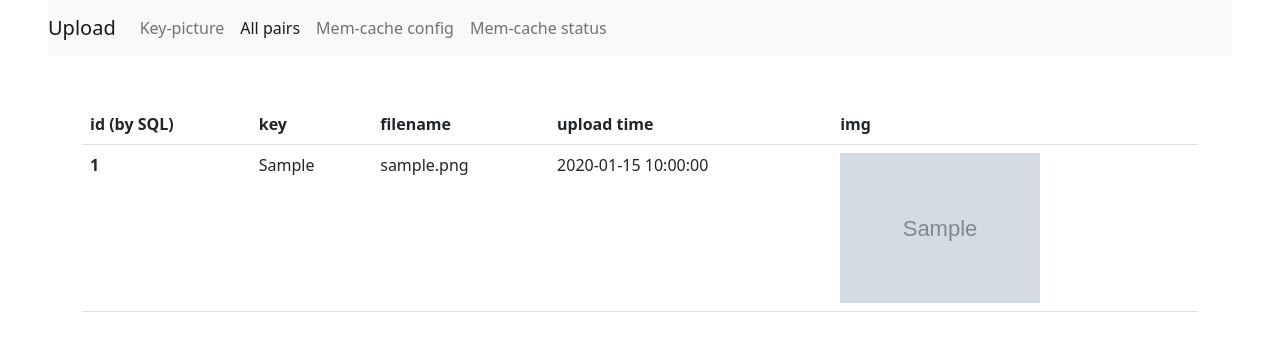
After one commit to Rrobinvip/1779-A1-memcache, a Flask app: page /allpairs in a window 1280 px wide. The commit adds this page. Shown: the top 351 px of the page. Run offline with Flask 2, Linux system fonts and the light colour scheme; tables that the repository leaves empty or names only in its code hold one stand-in row (values such as "Sample post").

Commit message:
Complete "all pair" page

```diff
--- /dev/null
+++ b/frontend/data.py
@@ -0,0 +1,52 @@
+from dataclasses import dataclass
+from frontend.config import Config
+import mysql.connector as MySQL
+from mysql.connector import errorcode
+from datetime import datetime
+
+class Data:
+    cursor = None
+    cnx = None
+
+    def __init__(self):
+        try:
+            self.cnx = MySQL.connect(
+                user=Config.DB_CONFIG["user"],
+                password=Config.DB_CONFIG["password"],
+                host=Config.DB_CONFIG["host"],
+                database=Config.DB_CONFIG["database"]
+            )
+        except MySQL.Error as err:
+            if err.errno == errorcode.ER_ACCESS_DENIED_ERROR:
+                print("Something is wrong with your user name or password")
+            elif err.errno == errorcode.ER_BAD_DB_ERROR:
+                print("Database does not exist")
+            else:
+                print(err)
+        print("DB connection success.")
+
+        self.cursor = self.cnx.cursor()
+
+    def add_entry(self, key, filename):
+        now = datetime.now()
+        fixed_now = now.strftime('%Y-%m-%d %H:%M:%S')
+
+        query = """
+                INSERT INTO `pairs` (`key`,`filename`,`upload_time`)
+                VALUES ("{}", "{}", "{}");
+                """.format(key, filename, fixed_now)
+
+        print(query)
+
+        self.cursor.execute(query)
+        self.cnx.commit()
+
+    def inspect_all_entries(self):
+        query = """
+                SELECT * FROM `pairs`;
+                """
+        self.cursor.execute(query)
+        data = self.cursor.fetchall()
+
+        print(data)
+        return data
--- a/frontend/main.py
+++ b/frontend/main.py
@@ -3,6 +3,11 @@ from flask import render_template, url_for, request, redirect
 from flask import json, flash
 from frontend import app
 from frontend.form import UploadForm, pictures
+
+# Data model
+from frontend.data import Data
+
+sql_connection = Data()
 
 @app.route('/')
 def main():
@@ -18,6 +23,13 @@ def upload_picture():
         key = picture_form.key.data
         flash("Upload success")
         print(filename, key)
+        sql_connection.add_entry(key, filename)
         return redirect(url_for("upload_picture"))
 
     return render_template("upload.html", form = picture_form)
+
+@app.route("/allpairs")
+def all_pairs():
+    data = sql_connection.inspect_all_entries()
+
+    return render_template("all_pairs.html", items=data, tag2_selected=True)
--- /dev/null
+++ b/frontend/templates/all_pairs.html
@@ -0,0 +1,31 @@
+{% extends 'base.html' %}
+
+{% block title %} All pairs {% endblock %}
+
+{% block content%}
+    <div class="col-12 mx-auto mt-5">
+        <table class="table">
+            <thead>
+                <tr>
+                    <th scope="col">id (by SQL)</th>
+                    <th scope="col">key</th>
+                    <th scope="col">filename</th>
+                    <th scope="col">upload time</th>
+                    <th scope="col">img</th>
+                </tr>
+            </thead>
+            <tbody>
+                {% for item in items %}
+                <tr>
+                    <th scope="row">{{item[0]}}</th>
+                    <td>{{item[1]}}</td>
+                    <td>{{item[2]}}</td>
+                    <td>{{item[3]}}</td>
+                    <td><img class="img" style="width:200px;" src="{{ url_for('static', filename='/uploads/'+item[2]) }}" alt=""></td>
+                </tr>
+                {% endfor %}
+            </tbody>
+          </table>
+    </div>
+
+{% endblock %}
--- a/frontend/templates/base.html
+++ b/frontend/templates/base.html
@@ -14,7 +14,7 @@
 
     <body>
         <!-- USAGE: When rendering the template, tag#_selected needs to be defined as True/False as part of the rendering argument to achieve visual effect of the button -->
-        <nav class="navbar navbar-expand-lg navbar-default bg-light">
+        <nav class="navbar navbar-expand-lg navbar-default bg-light mx-5">
             <a class="navbar-brand" href="{{ url_for('upload_picture') }}">Upload</a>
 
             <!-- Responsive collapse on navbar. -->
@@ -27,7 +27,7 @@
                     <!-- TODO: Complete url_for() -->
                     {% if tag1_selected %}
                     <li class="nav-item active">
-                        <a class="nav-link" href="#"> Key-picture </a>
+                        <a class="nav-link active" href="#"> Key-picture </a>
                     </li>
                     {% else %}
                     <li class="nav-item">
@@ -38,18 +38,18 @@
                     <!-- TODO: Complete url_for() -->
                     {% if tag2_selected %}
                     <li class="nav-item active">
-                        <a class="nav-link" href="#"> All pairs </a>
+                        <a class="nav-link active" href="{{ url_for('all_pairs') }}"> All pairs </a>
                     </li>
                     {% else %}
                     <li class="nav-item">
-                        <a class="nav-link" href="#"> All pairs </a>
+                        <a class="nav-link" href="{{ url_for('all_pairs') }}"> All pairs </a>
                     </li>
                     {% endif %}
 
                     <!-- TODO: Complete url_for() -->
                     {% if tag3_selected %}
                     <li class="nav-item active">
-                        <a class="nav-link" href="#"> Mem-cache config </a>
+                        <a class="nav-link active" href="#"> Mem-cache config </a>
                     </li>
                     {% else %}
                     <li class="nav-item">
@@ -60,7 +60,7 @@
                     <!-- TODO: Complete url_for() -->
                     {% if tag4_selected %}
                     <li class="nav-item active">
-                        <a class="nav-link" href="#"> Mem-cache status </a>
+                        <a class="nav-link active" href="#"> Mem-cache status </a>
                     </li>
                     {% else %}
                     <li class="nav-item">
```
Also changed, not shown: frontend/config.py (+7 -1 lines).
